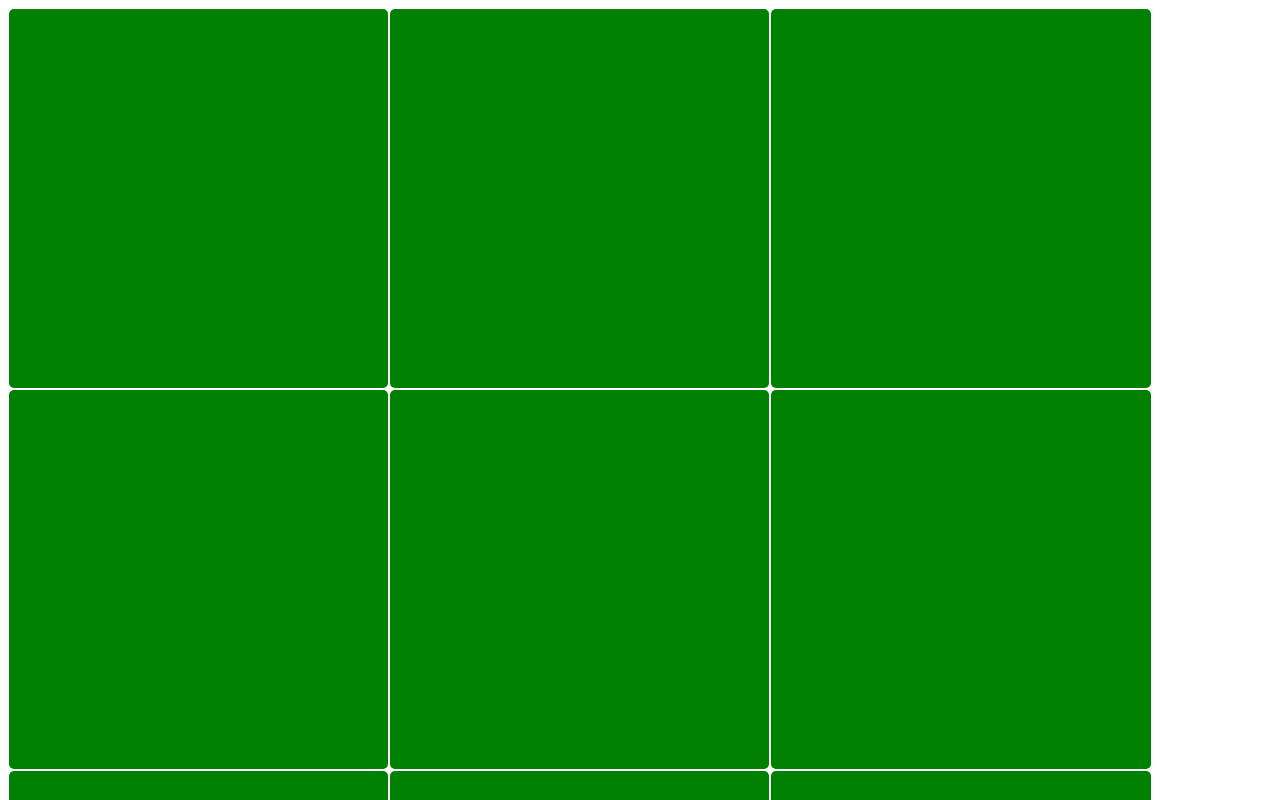
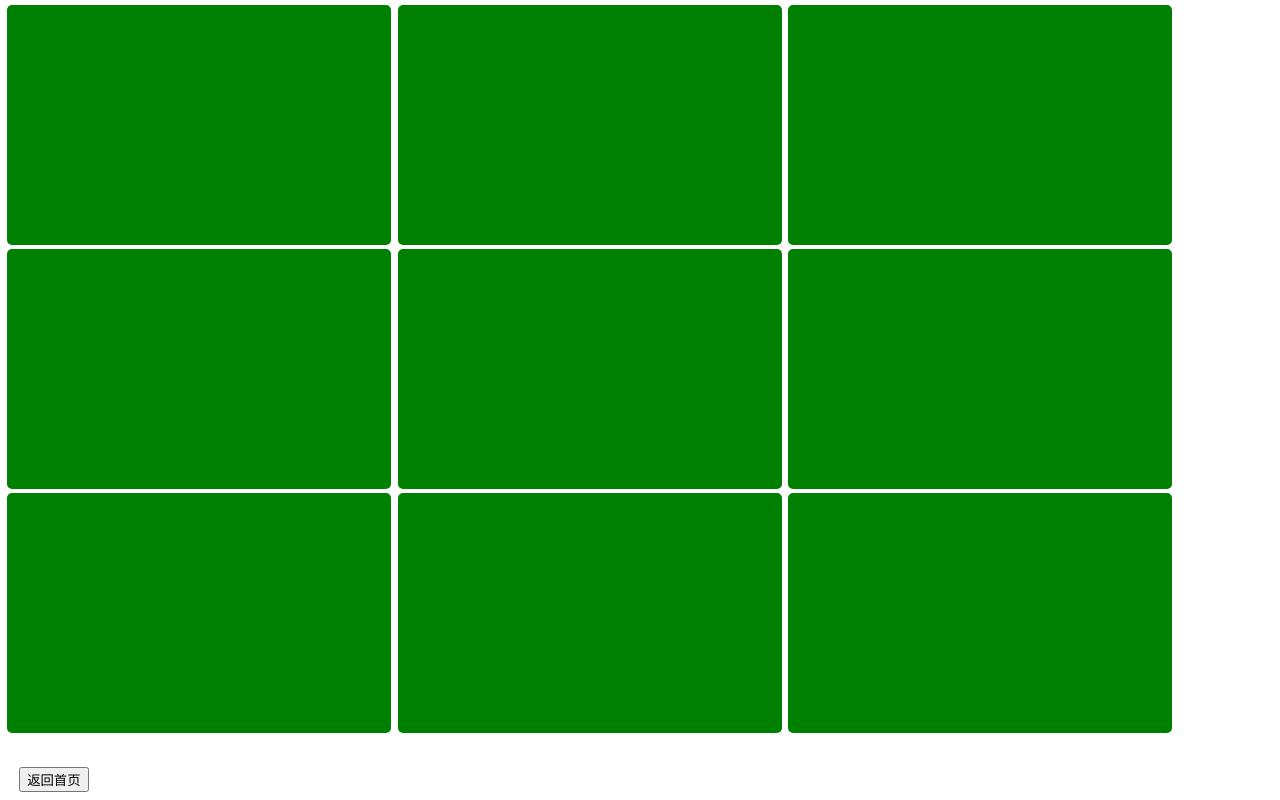
Before and after one commit to SingHill/CSS-, a plain HTML site: page 1/JiuGongGe.html in a window 1280 px wide. Shown: the top 800 px of the page. Drawn offline with Linux system fonts and the light colour scheme.

Commit message:
绝对定位 九宫格

```diff
--- a/1/JiuGongGe.html
+++ b/1/JiuGongGe.html
@@ -4,24 +4,57 @@
     <meta charset="UTF-8">
     <title>任务1：九宫格</title>
     <style>
+
         .box{
             width: 30%;
-            padding-top:30%;
+            height: 30%;
+            position:absolute;
             background-color: green;
             border: 10px;
             border-radius: 5px;
             margin:1px;
-            float:left;
+
+        }
+        #box1{
+            left:0.5%;
+            top:0.5%;
+        }
+        #box2{
+            left:31%;
+            top:0.5%;
+        }
+        #box3{
+            left:61.5%;
+            top:0.5%;
         }
         #box4{
-            clear:left;
+            left:0.5%;
+            top:31%;
+        }
+        #box5{
+            left:31%;
+            top:31%;
+        }
+        #box6{
+            left:61.5%;
+            top:31%;
         }
         #box7{
-            clear:left;
+            left:0.5%;
+            top:61.5%;
         }
-        .button{
-            float:left;
-            clear:left;
+        #box8{
+            left:31%;
+            top: 61.5%;
+        }
+        #box9{
+            left:61.5%;
+            top:61.5%;
+        }
+        a{
+            position:absolute;
+            left: 1.5%;
+            bottom: 1%;
         }
     </style>
 </head>
```
